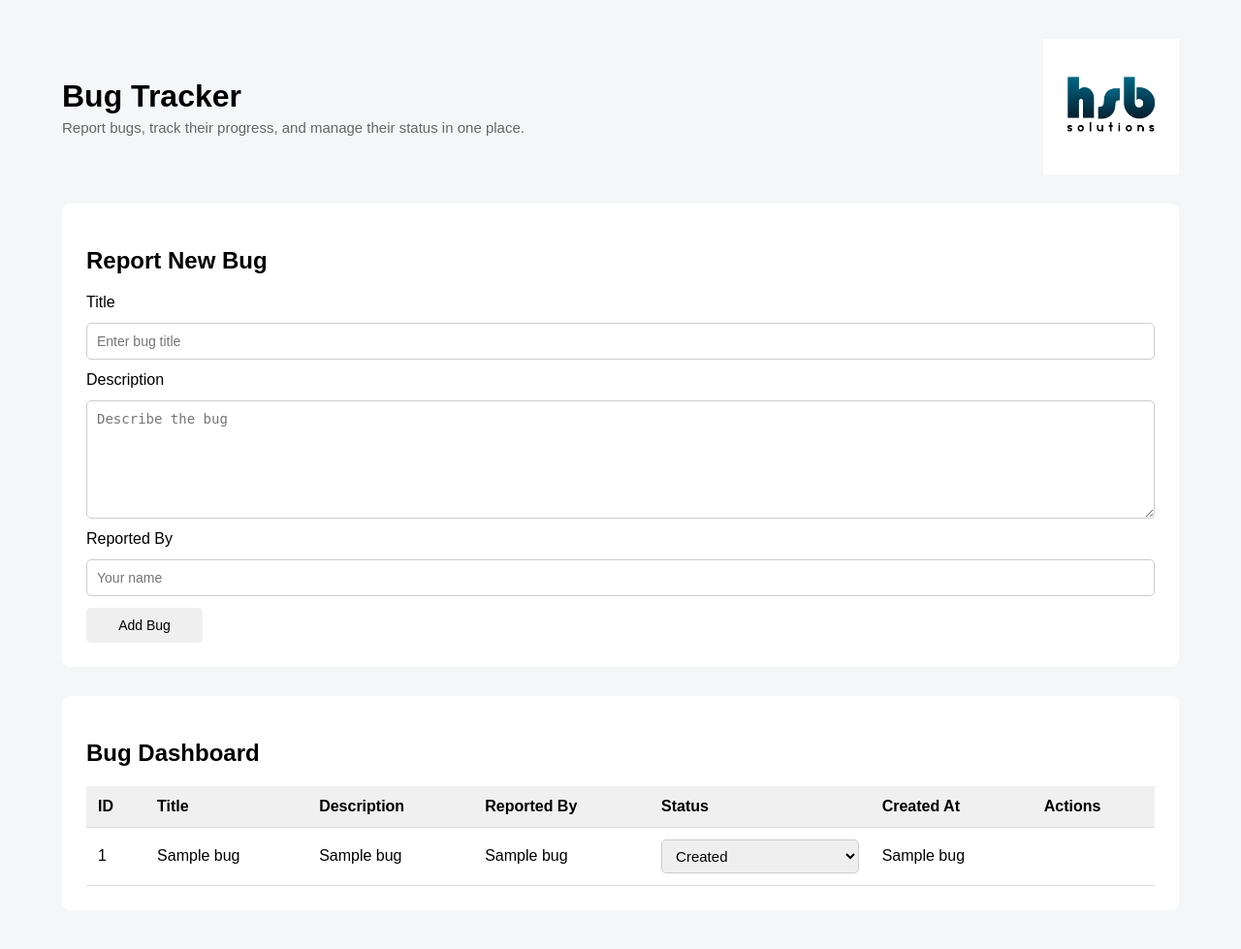
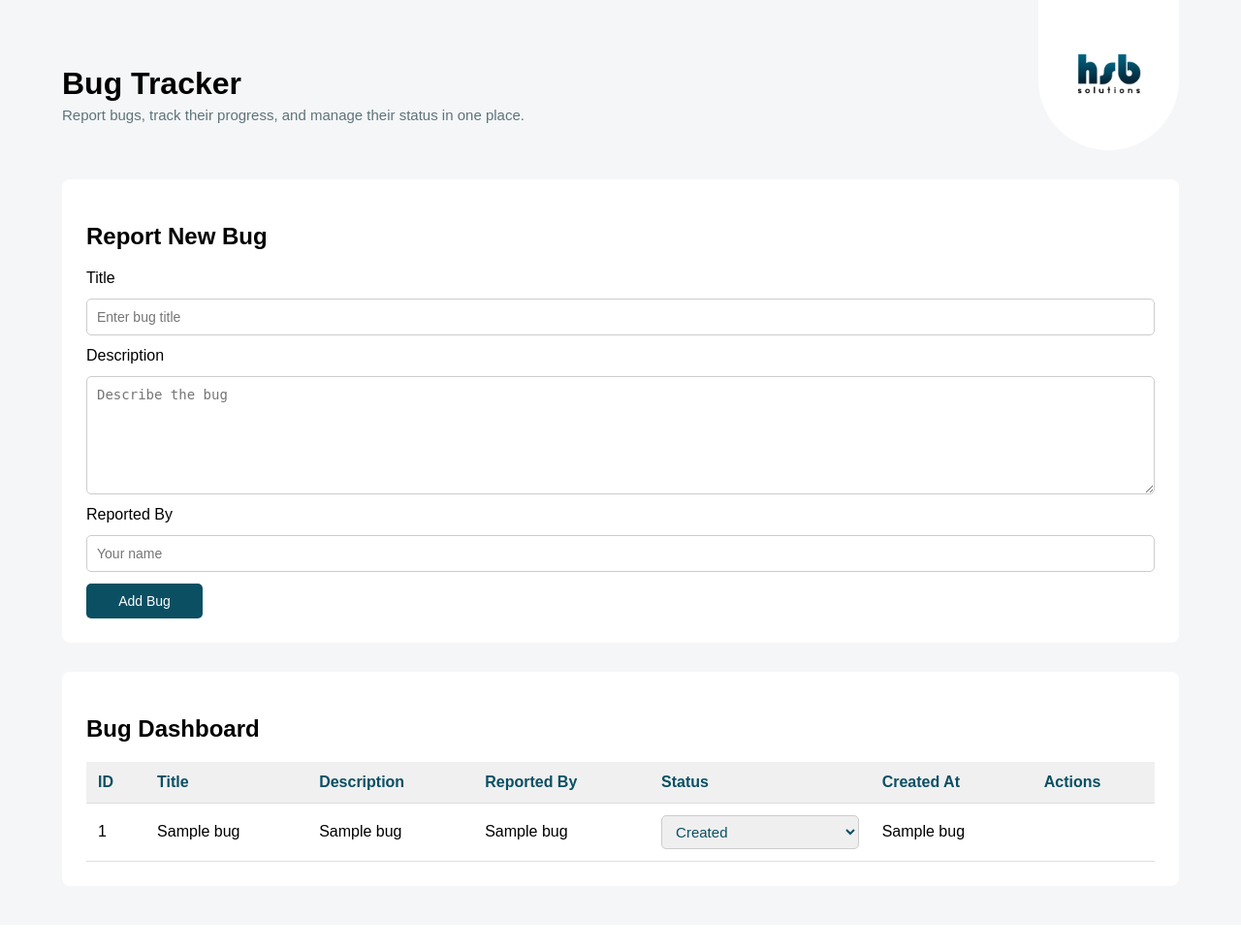
Before and after one commit to akkustunahann/bug-tracker, a Flask app: template templates/index.html in a window 1280 px wide. Shown: the whole page at 97% size. After the commit the page ends 889 px from the top, so only its background shows below. Run offline with Flask 3, Linux system fonts and the light colour scheme; the template is opened without the code that fills it: most values are stand-ins (such as "Sample title", 1, 10 or a date in 2020).

Commit message:
Update UI colors to match HSB branding

```diff
--- a/static/style.css
+++ b/static/style.css
@@ -45,6 +45,8 @@ button {
     border-radius: 5px;
     cursor: pointer;
     font-size: 14px;
+    background-color: #0b4f63;
+    color: white;
 }
 
 table {
@@ -61,6 +63,7 @@ td {
 
 th {
     background-color: #f0f0f0;
+    color: #0b4f63;
 }
 
 .status {
@@ -106,8 +109,23 @@ th {
     margin: 0;
 }
 
+.logo-container {
+    width: 145px;
+    height: 155px;
+
+    background-color: white;
+
+    display: flex;
+    justify-content: center;
+    align-items: center;
+
+    border-radius: 0 0 75px 75px;
+
+    margin-top: -40px;
+}
+
 .hsb-logo {
-    width: 140px;
+    width: 100px;
     height: auto;
 }
 
@@ -117,6 +135,7 @@ select {
     min-width: 125px;
     border: 1px solid #ccc;
     border-radius: 5px;
+    color: #0b4f63;
 }
 
 .header-text {
@@ -126,7 +145,7 @@ select {
 
 .subtitle {
     margin: 5px 0 0;
-    color: #666;
+    color: #5f737a;
     font-size: 15px;
 }
 
--- a/templates/index.html
+++ b/templates/index.html
@@ -25,12 +25,13 @@
                      Report bugs, track their progress, and manage their status in one place.
                 </p>
             </div>
-
+            <div class="logo-container">
                 <img
                 src="{{ url_for('static', filename='hsb-logo.jpeg') }}"
                 alt="HSB Solutions Logo"
                 class="hsb-logo"
                 >
+            </div>
         </div>
 
             {% if error %}
```
